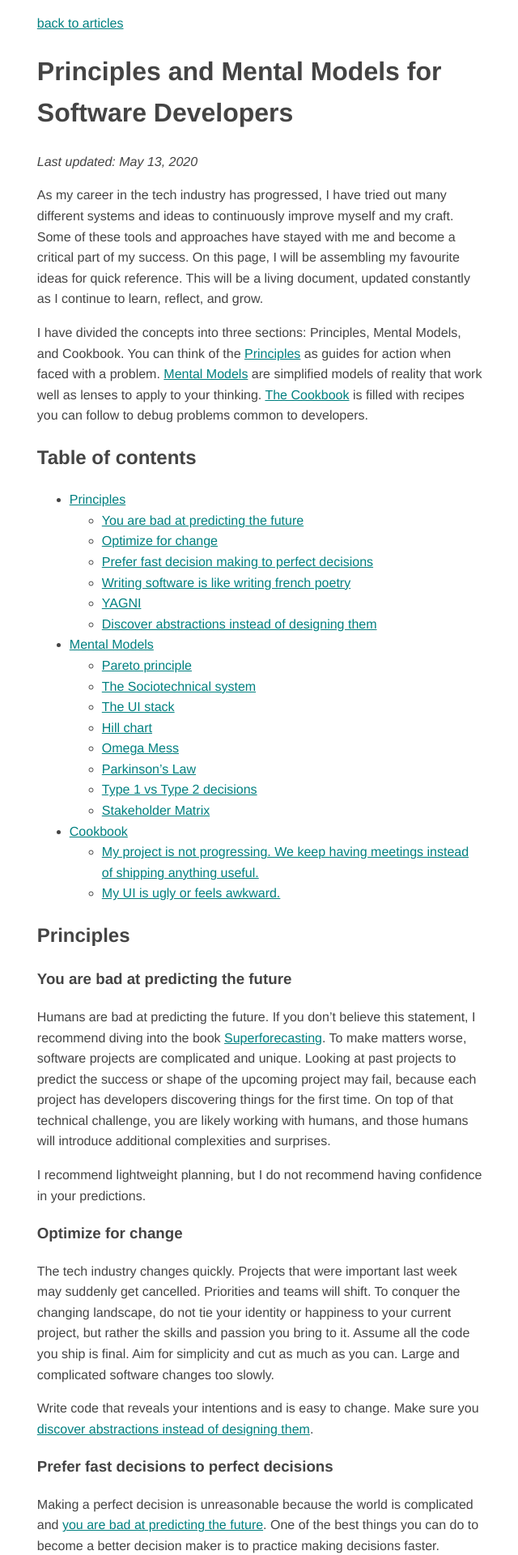
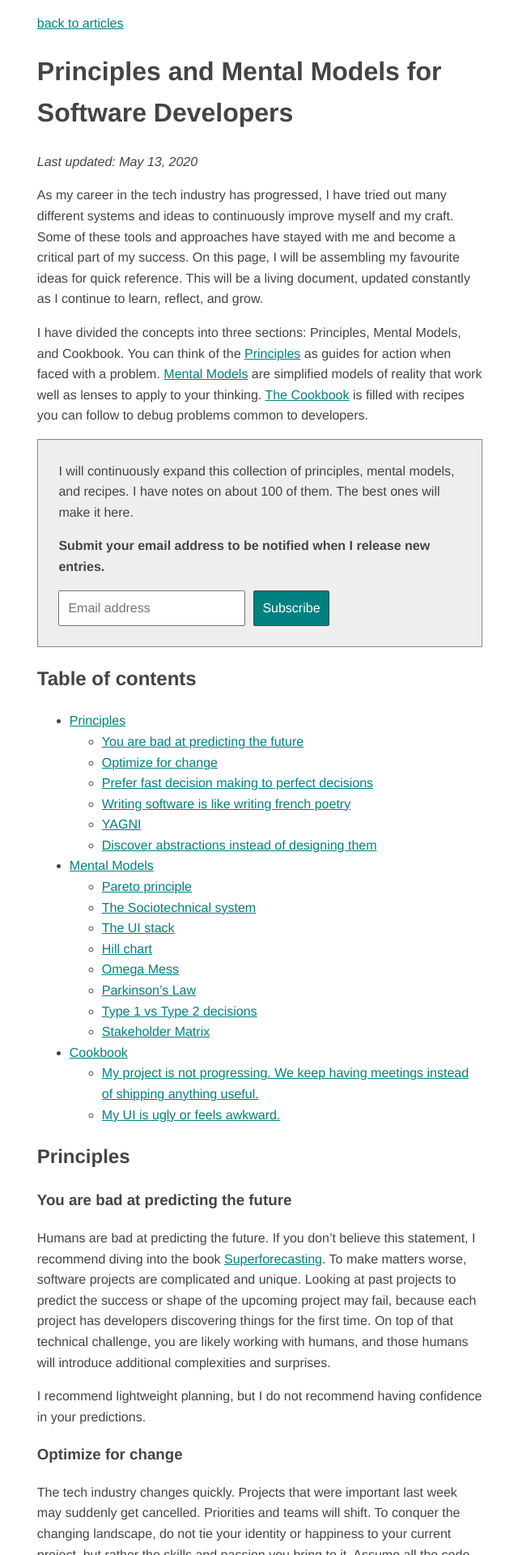
Before and after one commit to AWaselnuk/AWaselnuk.github.io, a Jekyll site: the page built from principles-and-mental-models.md, in a window 1280 px wide. Shown: the top 1920 px of the page at 81% size, without its empty margins (319-959 px from the left). Built offline with Jekyll 4.4.1, drawn with Linux system fonts in a browser that asks for light colours; some of the changed text lies outside the part shown.

Commit message:
Add email subscribe form to mental models article

```diff
--- /dev/null
+++ b/_includes/mailchimp_signup_form.html
@@ -0,0 +1,57 @@
+<!-- Begin Mailchimp Signup Form -->
+<div id="mc_embed_signup">
+  <form
+    action="https://herebetaverns.us6.list-manage.com/subscribe/post?u=0a0d2936a0c4e92a378164a7e&amp;id=206e953f10"
+    method="post"
+    id="mc-embedded-subscribe-form"
+    name="mc-embedded-subscribe-form"
+    class="validate"
+    target="_blank"
+    novalidate
+  >
+    <div id="mc_embed_signup_scroll" class="flex-container">
+      <div class="mc-field-group">
+        <label for="mce-EMAIL" class="visually-hidden">Email Address </label>
+        <input
+          type="email"
+          value=""
+          name="EMAIL"
+          class="required email mc-email"
+          id="mce-EMAIL"
+          placeholder="Email address"
+        />
+      </div>
+      <div id="mce-responses" class="clear">
+        <div
+          class="response"
+          id="mce-error-response"
+          style="display: none;"
+        ></div>
+        <div
+          class="response"
+          id="mce-success-response"
+          style="display: none;"
+        ></div>
+      </div>
+      <!-- real people should not fill this in and expect good things - do not remove this or risk form bot signups-->
+      <div style="position: absolute; left: -5000px;" aria-hidden="true">
+        <input
+          type="text"
+          name="b_0a0d2936a0c4e92a378164a7e_206e953f10"
+          tabindex="-1"
+          value=""
+        />
+      </div>
+      <div class="clear">
+        <input
+          type="submit"
+          value="Subscribe"
+          name="subscribe"
+          id="mc-embedded-subscribe"
+          class="button mc-submit"
+        />
+      </div>
+    </div>
+  </form>
+</div>
+<!--End mc_embed_signup-->
--- /dev/null
+++ b/_includes/mental_models_signup_form.html
@@ -0,0 +1,12 @@
+<div class="mental-models-callout">
+  <p>
+    I will continuously expand this collection of principles, mental models, and
+    recipes. I have notes on about 100 of them. The best ones will make it here.
+  </p>
+  <p>
+    <strong>
+      Submit your email address to be notified when I release new entries.
+    </strong>
+  </p>
+  {% include mailchimp_signup_form.html %}
+</div>
--- a/_scss/_grid.scss
+++ b/_scss/_grid.scss
@@ -8,7 +8,7 @@ $gutter: $lHeight / 2;
 
 .row {
   margin-bottom: $lHeight;
-  @media (min-width: $screen-md){
+  @media (min-width: $screen-md) {
     margin-left: -$gutter;
     margin-right: -$gutter;
   }
@@ -62,3 +62,7 @@ main {
     display: none !important;
   }
 }
+
+.flex-container {
+  display: flex;
+}
--- a/css/main.css
+++ b/css/main.css
@@ -450,6 +450,9 @@ main {
   .view-sm-up {
     display: none !important; } }
 
+.flex-container {
+  display: flex; }
+
 /* ==========================================================================
    TYPE
 
@@ -822,6 +825,29 @@ footer {
     .cover-mask {
       margin-bottom: 0; } }
 
+.mental-models-callout {
+  padding: 25.6px;
+  border: 1px solid #868686;
+  background-color: #eee; }
+  .mental-models-callout p:first-child {
+    margin-top: 0; }
+
+.mc-email,
+.mc-submit {
+  padding: 10px;
+  min-height: 44px; }
+
+.mc-email {
+  margin-right: 10px; }
+
+.mc-submit {
+  border: none;
+  border: 1px solid #444;
+  background-color: teal;
+  border-radius: 2px;
+  color: white;
+  min-height: 44px; }
+
 /* Solarized Light
 
 For use with Jekyll and Pygments
--- a/principles-and-mental-models.md
+++ b/principles-and-mental-models.md
@@ -16,6 +16,8 @@ As my career in the tech industry has progressed, I have tried out many differen
 Some of these tools and approaches have stayed with me and become a critical part of my success. On this page, I will be assembling my favourite ideas for quick reference. This will be a living document, updated constantly as I continue to learn, reflect, and grow.
 
 I have divided the concepts into three sections: Principles, Mental Models, and Cookbook. You can think of the [Principles](#principles) as guides for action when faced with a problem. [Mental Models](#mental-models) are simplified models of reality that work well as lenses to apply to your thinking. [The Cookbook](#cookbook) is filled with recipes you can follow to debug problems common to developers.
+
+{% include mental_models_signup_form.html %}
 
 ## Table of contents
 
@@ -216,3 +218,5 @@ I stand on the shoulders of giants. Thank you to all of my amazing teachers, whe
 [avdi]: https://avdi.codes/
 [ui-stack]: https://www.scotthurff.com/posts/why-your-user-interface-is-awkward-youre-ignoring-the-ui-stack/
 [hill-charts]: https://basecamp.com/features/hill-charts
+
+{% include mental_models_signup_form.html %}
```
Also changed, not shown: _scss/_posts.scss (+31 -4 lines), 1 other file.
